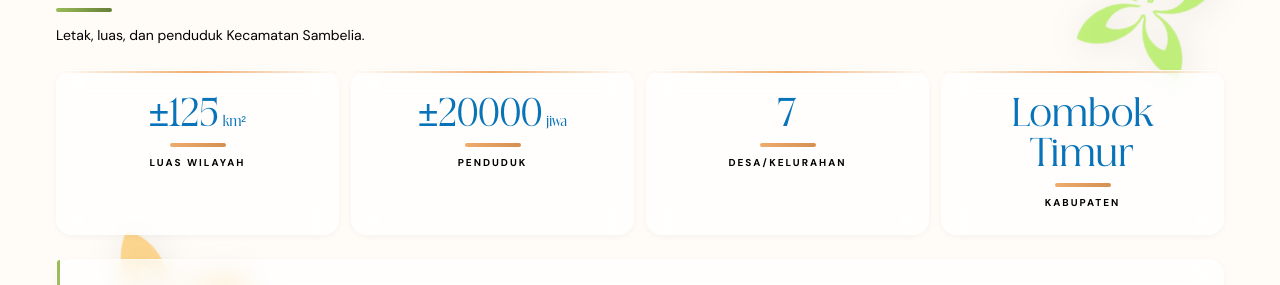
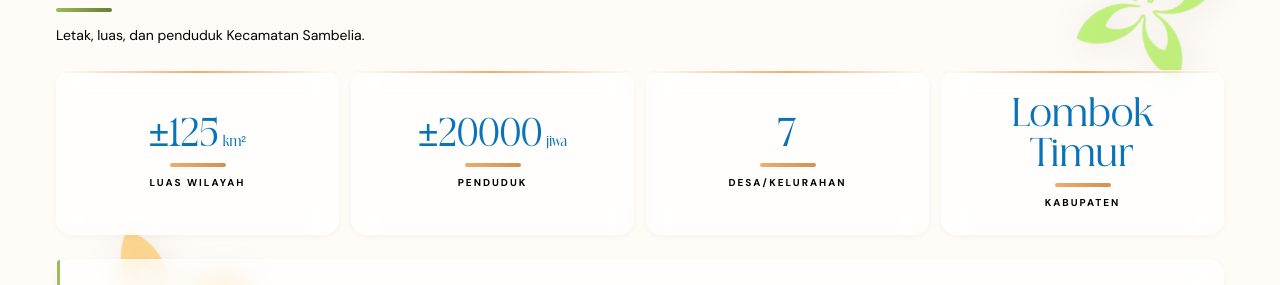
Before and after one commit to vityasyyy/melukisambelia, a Next.js app: page /tentang-sambelia in a window 1280 px wide. Shown: the part 494-779 px from the top of the page. Built offline with nearby package versions, Linux system fonts and the light colour scheme; no server answers.

Commit message:
fix: vertically center geografi stat cards with justify-center

```diff
--- a/components/CountUpStat.tsx
+++ b/components/CountUpStat.tsx
@@ -34,7 +34,7 @@ export function CountUpStat({ label, value }: { label: string; value: string })
 
   if (!hasDigits(value)) {
     return (
-      <div className="glass-card glass-accent-top group relative h-full flex flex-col min-w-0 p-5 sm:p-6 text-center" style={{ '--accent-color': '#F0AC6D' } as React.CSSProperties}>
+      <div className="glass-card glass-accent-top group relative h-full flex flex-col items-center justify-center min-w-0 p-5 sm:p-6 text-center" style={{ '--accent-color': '#F0AC6D' } as React.CSSProperties}>
         <div className="font-beautique text-2xl sm:text-3xl md:text-4xl text-water-900 break-words">
           {value}
         </div>
@@ -49,12 +49,12 @@ export function CountUpStat({ label, value }: { label: string; value: string })
   const prefix = value.startsWith('±') ? '±' : ''
 
   return (
-    <div className="glass-card glass-accent-top group relative h-full flex flex-col min-w-0 p-5 sm:p-6 text-center" style={{ '--accent-color': '#F0AC6D' } as React.CSSProperties}>
-      <div className="font-beautique text-2xl sm:text-3xl md:text-4xl text-water-900 break-words">
-        {prefix}<AnimatedNumber value={numValue} reducedMotion={reducedMotion ?? false} />{suffix && <span className="ml-1 text-sm font-beautique-condensed text-ink/60">{suffix}</span>}
+      <div className="glass-card glass-accent-top group relative h-full flex flex-col items-center justify-center min-w-0 p-5 sm:p-6 text-center" style={{ '--accent-color': '#F0AC6D' } as React.CSSProperties}>
+        <div className="font-beautique text-2xl sm:text-3xl md:text-4xl text-water-900 break-words">
+          {prefix}<AnimatedNumber value={numValue} reducedMotion={reducedMotion ?? false} />{suffix && <span className="ml-1 text-sm font-beautique-condensed text-ink/60">{suffix}</span>}
+        </div>
+        <div className="mx-auto mt-2 h-1 w-14 rounded-full bg-gradient-to-r from-gold-500 to-gold-700" />
+        <div className="mt-2 text-[10px] font-semibold uppercase tracking-[0.2em] text-ink/60">{label}</div>
       </div>
-      <div className="mx-auto mt-2 h-1 w-14 rounded-full bg-gradient-to-r from-gold-500 to-gold-700" />
-      <div className="mt-2 text-[10px] font-semibold uppercase tracking-[0.2em] text-ink/60">{label}</div>
-    </div>
   )
 }
```
